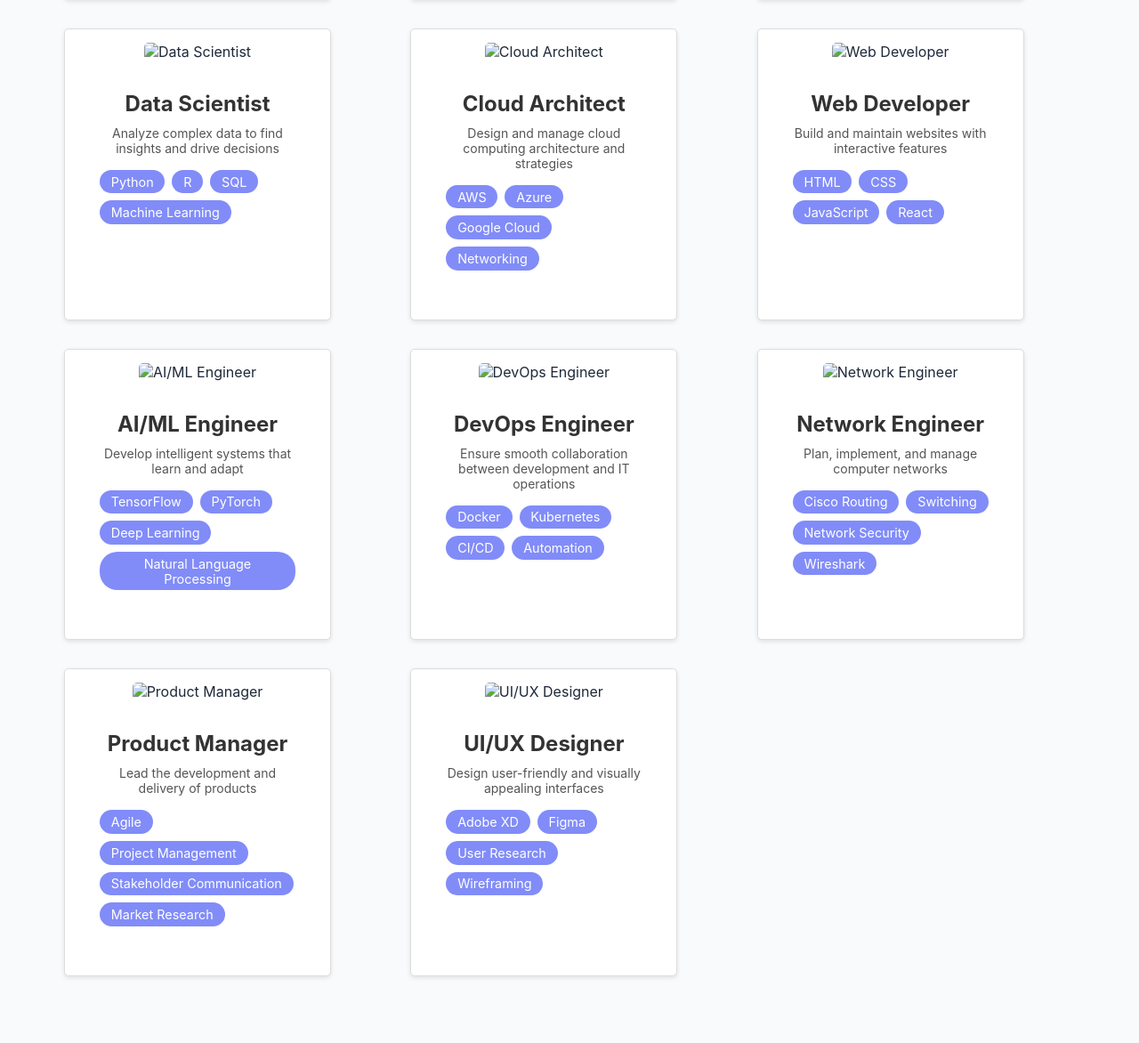
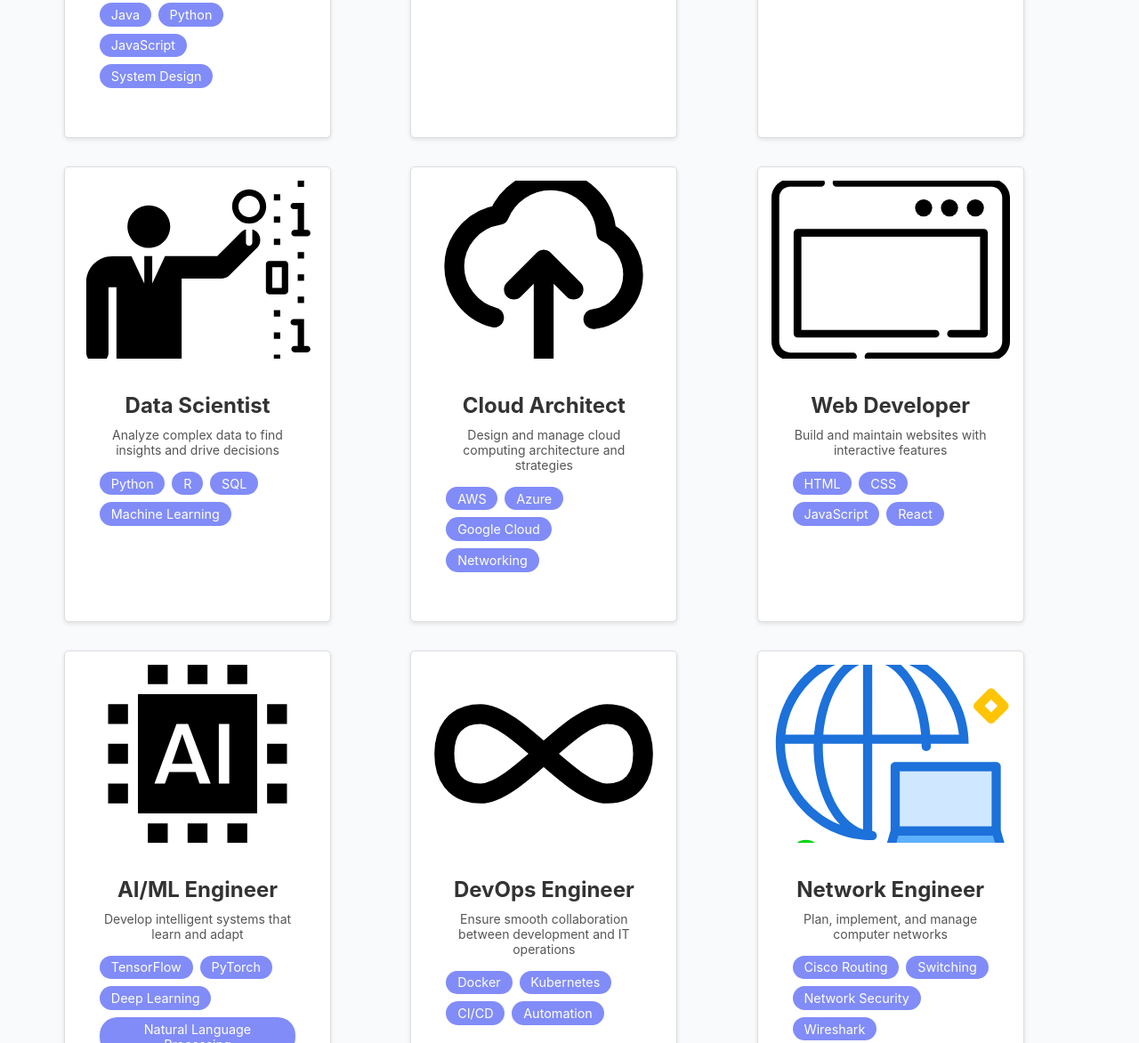
Before and after one commit to Darshan62/Pathcraft, a plain HTML site: page index.html in a window 1280 px wide. Shown: the part 768-1940 px from the top of the page at 89% size. Before the commit the page ends 1897 px from the top, so only its background shows below. Drawn offline with Linux system fonts and the light colour scheme.

Commit message:
Update index.html

```diff
--- a/index.html
+++ b/index.html
@@ -387,67 +387,67 @@
 const careerPaths = [
     {
         title: "Software Engineer",
-        image: "imgs/Software Engineer.svg",
+        image: "images/Software Engineer.svg",
         description: "Design and develop software applications",
         skills: ["Java", "Python", "JavaScript", "System Design"]
     },
     {
         title: "Cybersecurity Specialist",
-        image: "imgs/cybersecurity.svg",
+        image: "images/cybersecurity.svg",
         description: "Protect systems and networks from cyber threats",
         skills: ["Network Security", "Ethical Hacking", "Risk Assessment"]
     },
     {
         title: "Full Stack Developer",
-        image: "imgs/fullstack.svg",
+        image: "images/fullstack.svg",
         description: "Build complete web applications",
         skills: ["HTML/CSS", "JavaScript", "Node.js", "Databases"]
     },
     {
         title: "Data Scientist",
-        image: "imgs/data-scientist.svg",
+        image: "images/data-scientist.svg",
         description: "Analyze complex data to find insights and drive decisions",
         skills: ["Python", "R", "SQL", "Machine Learning"]
     },
     {
         title: "Cloud Architect",
-        image: "imgs/cloud-up.svg",
+        image: "images/cloud-up.svg",
         description: "Design and manage cloud computing architecture and strategies",
         skills: ["AWS", "Azure", "Google Cloud", "Networking"]
     },
     {
         title: "Web Developer",
-        image: "imgs/web-developer.svg",
+        image: "images/web-developer.svg",
         description: "Build and maintain websites with interactive features",
         skills: ["HTML", "CSS", "JavaScript", "React"]
     },
     {
         title: "AI/ML Engineer",
-        image: "imgs/ai.svg",
+        image: "images/ai.svg",
         description: "Develop intelligent systems that learn and adapt",
         skills: ["TensorFlow", "PyTorch", "Deep Learning", "Natural Language Processing"]
     },
     {
         title: "DevOps Engineer",
-        image: "imgs/devops.svg",
+        image: "images/devops.svg",
         description: "Ensure smooth collaboration between development and IT operations",
         skills: ["Docker", "Kubernetes", "CI/CD", "Automation"]
     },
     {
         title: "Network Engineer",
-        image: "imgs/network.svg",
+        image: "images/network.svg",
         description: "Plan, implement, and manage computer networks",
         skills: ["Cisco Routing", "Switching", "Network Security", "Wireshark"]
     },
     {
         title: "Product Manager",
-        image: "imgs/manager.svg",
+        image: "images/manager.svg",
         description: "Lead the development and delivery of products",
         skills: ["Agile", "Project Management", "Stakeholder Communication", "Market Research"]
     },
     {
         title: "UI/UX Designer",
-        image: "imgs/ui.svg",
+        image: "images/ui.svg",
         description: "Design user-friendly and visually appealing interfaces",
         skills: ["Adobe XD", "Figma", "User Research", "Wireframing"]
     }
```
